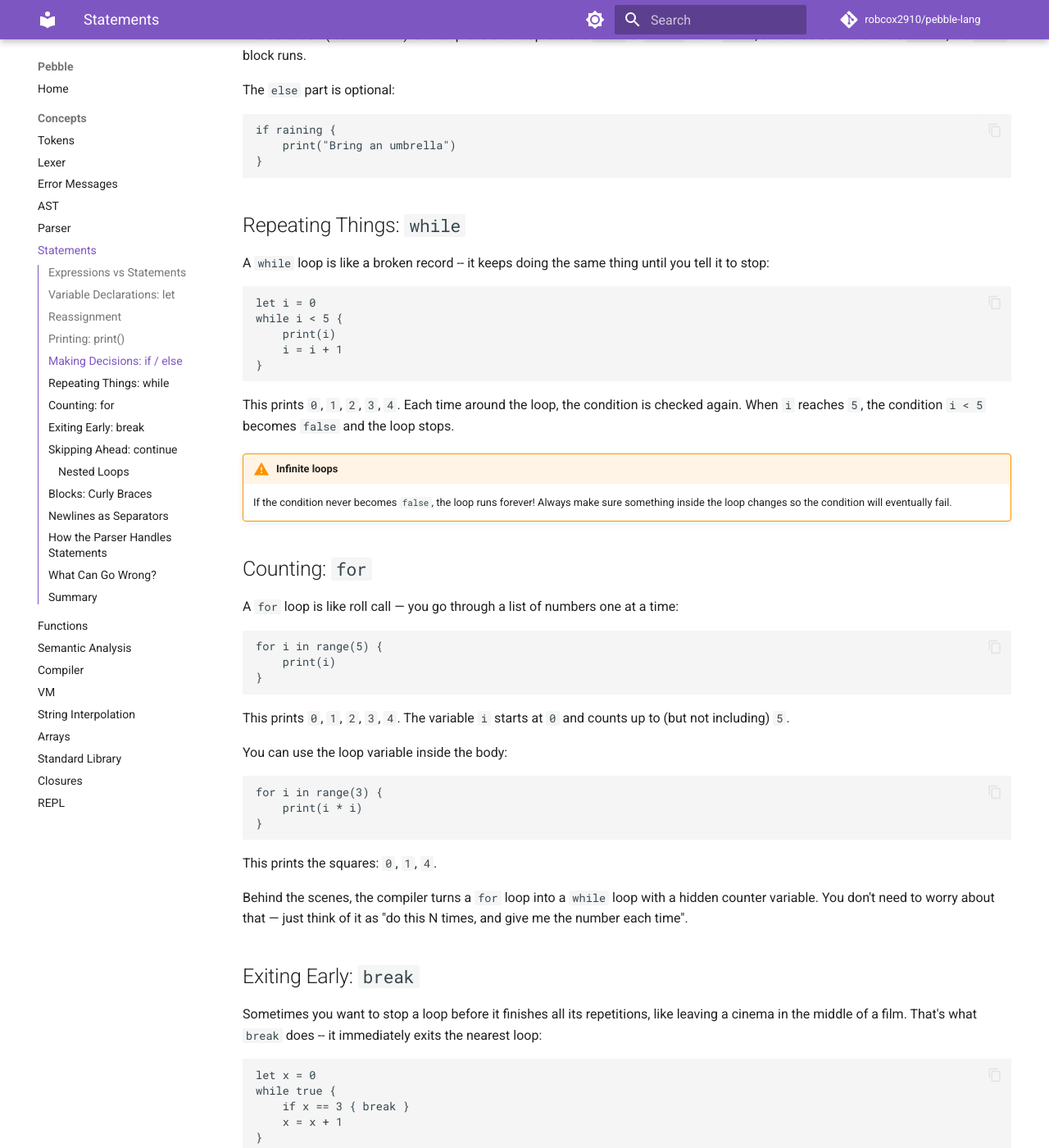
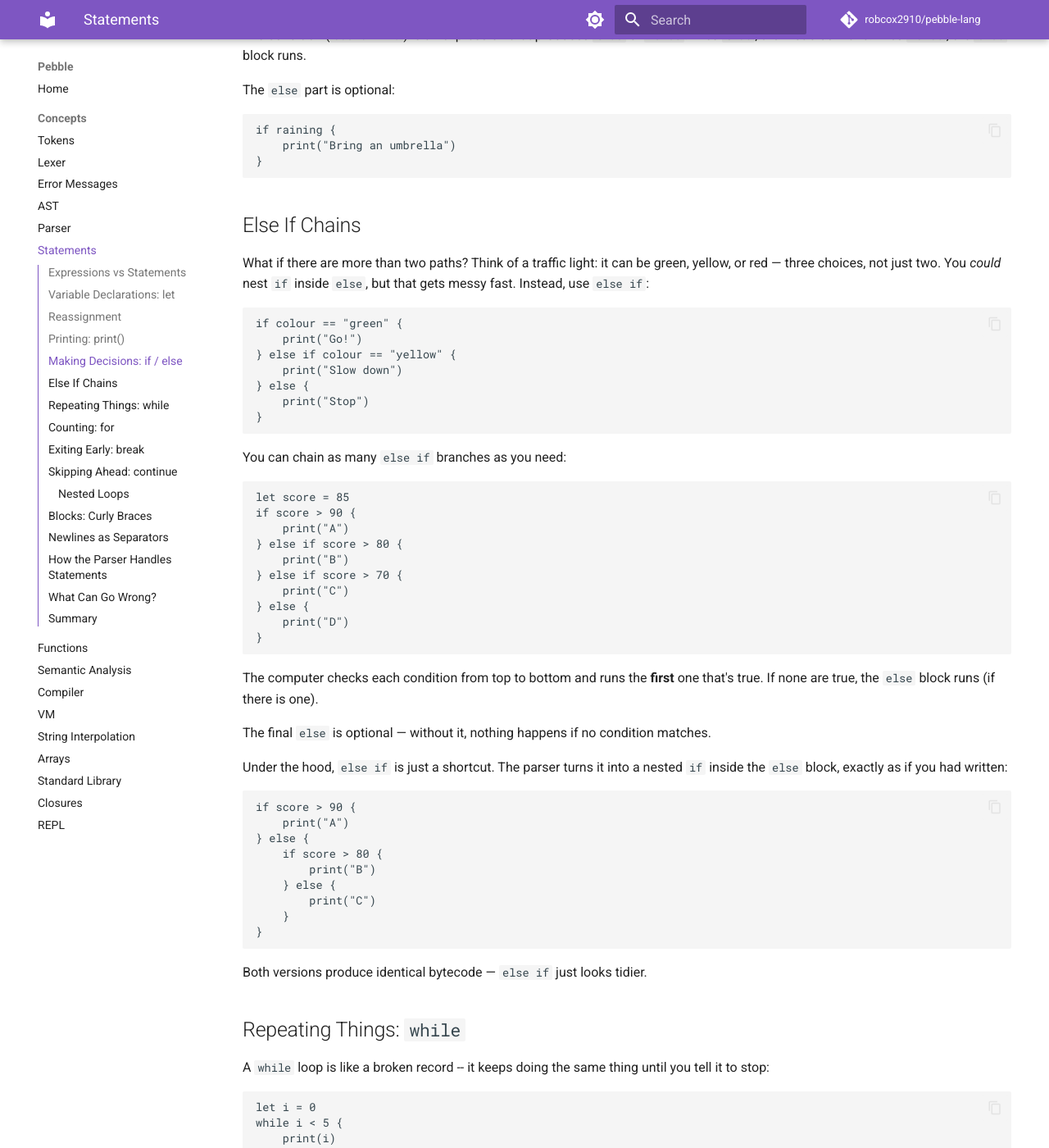
Before and after one commit to robcox2910/pebble-lang, an MkDocs documentation site: the page built from docs/concepts/statements.md, in a window 1280 px wide and 1400 px high, scrolled down 1397 px. Shown: the whole window at 82% size. Built offline with MkDocs 1.6.1 and Material for MkDocs 9.7.7, drawn with Linux system fonts in a browser that asks for light colours; comment, search, counter and statistics services are not loaded; some of the changed text lies outside the part shown.

Commit message:
feat: add else-if chains via parser-level desugaring
Parser detects `else if` and recurses into _parse_if(), wrapping the
result as a nested IfStatement — no changes to AST, analyzer, compiler,
or VM needed.

Co-Authored-By: Claude Opus 4.6 <noreply@anthropic.com>

````diff
--- a/docs/concepts/statements.md
+++ b/docs/concepts/statements.md
@@ -74,6 +74,60 @@ if raining {
     print("Bring an umbrella")
 }
 ```
+
+## Else If Chains
+
+What if there are more than two paths? Think of a traffic light: it can be
+green, yellow, or red — three choices, not just two. You *could* nest `if`
+inside `else`, but that gets messy fast. Instead, use `else if`:
+
+```pebble
+if colour == "green" {
+    print("Go!")
+} else if colour == "yellow" {
+    print("Slow down")
+} else {
+    print("Stop")
+}
+```
+
+You can chain as many `else if` branches as you need:
+
+```pebble
+let score = 85
+if score > 90 {
+    print("A")
+} else if score > 80 {
+    print("B")
+} else if score > 70 {
+    print("C")
+} else {
+    print("D")
+}
+```
+
+The computer checks each condition from top to bottom and runs the **first**
+one that's true. If none are true, the `else` block runs (if there is one).
+
+The final `else` is optional — without it, nothing happens if no condition
+matches.
+
+Under the hood, `else if` is just a shortcut. The parser turns it into a
+nested `if` inside the `else` block, exactly as if you had written:
+
+```pebble
+if score > 90 {
+    print("A")
+} else {
+    if score > 80 {
+        print("B")
+    } else {
+        print("C")
+    }
+}
+```
+
+Both versions produce identical bytecode — `else if` just looks tidier.
 
 ## Repeating Things: `while`
 
@@ -286,6 +340,7 @@ problem was found.
 | `let` | Writing a label on a new box |
 | Reassignment | Replacing what's inside an existing box |
 | `if/else` | A fork in the road |
+| `else if` | A traffic light with many signals |
 | `while` | A broken record that keeps replaying |
 | `for` | Roll call -- go through each item one by one |
 | `break` | Walking out of a cinema early |
````
Also changed, not shown: docs/concepts/compiler.md (+37 -0 lines), 5 other files.
